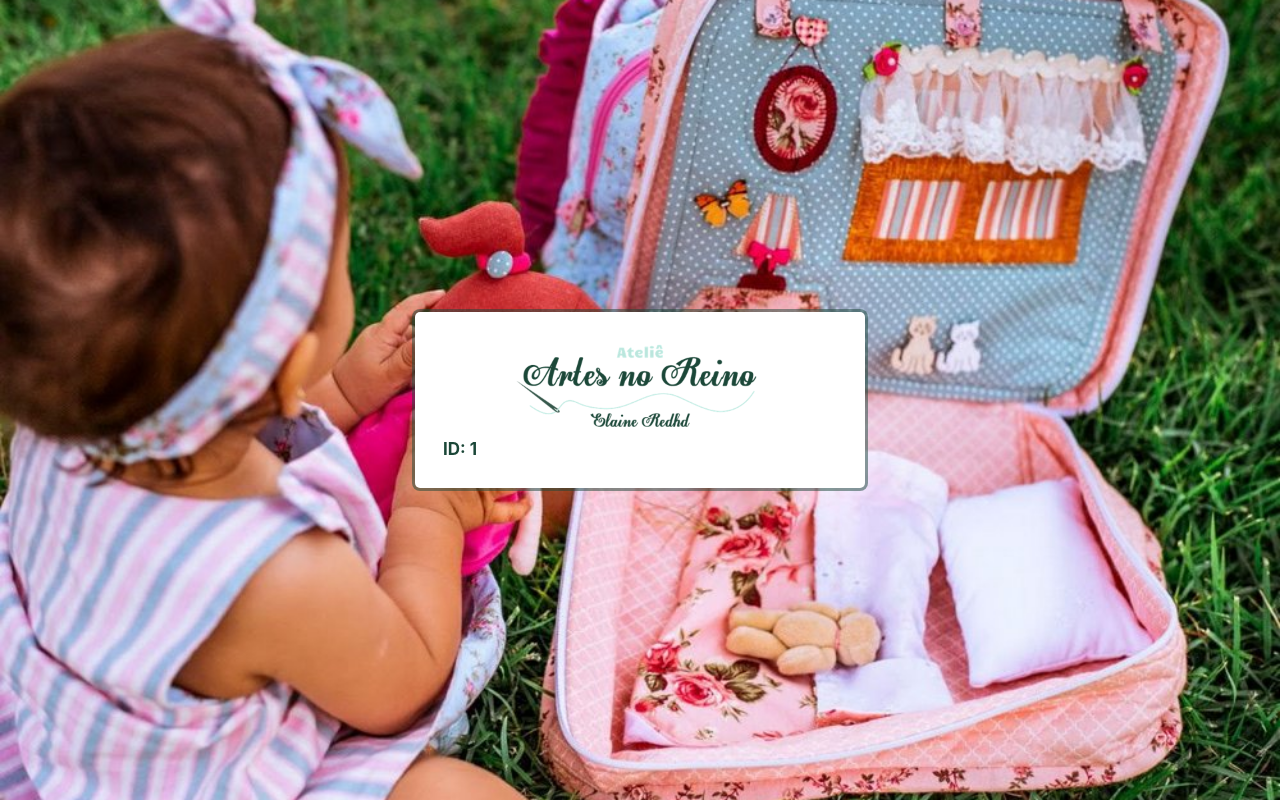
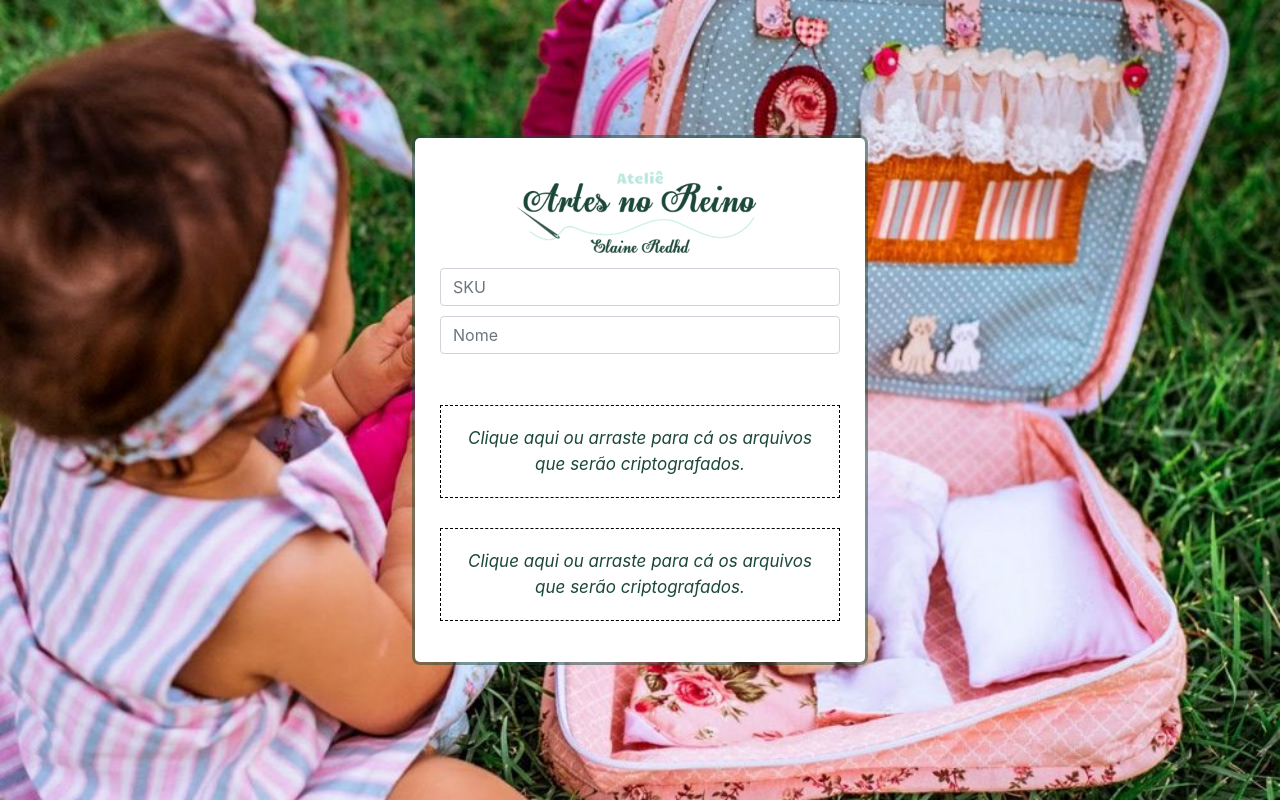
Before and after one commit to iredhd/anr-loja-integrada, a React (Create React App) app: page /projects-manager/1 in a window 1280 px wide. Built offline with nearby package versions, Linux system fonts and the light colour scheme.

Commit message:
Form to upload project data

```diff
--- a/src/pages/ProjectManager/index.js
+++ b/src/pages/ProjectManager/index.js
@@ -1,14 +1,31 @@
 import React from 'react';
 import PropTypes from 'prop-types';
 
-import { Panel, View, Typography } from '../../components';
-import { ProjectManagerLogo } from './styles';
+import { Panel, View, Typography, Input } from '../../components';
+import { ProjectManagerLogo, ProjectManagerForm, ProjectManagerInputGroup, UploadFilesView } from './styles';
 
-const ProjectManager = ({ history, match: { params: { id } } }) => (
+const ProjectManager = ({ history }) => (
   <Panel>
     <ProjectManagerLogo />
     <View>
-      <Typography fontWeight="bold">{`ID: ${id}`}</Typography>
+      <ProjectManagerForm>
+        <ProjectManagerInputGroup>
+          <Input placeholder="SKU" />
+          <Input placeholder="Nome" />
+        </ProjectManagerInputGroup>
+        <ProjectManagerInputGroup>
+          <UploadFilesView>
+            <Typography fontStyle="italic">
+              Clique aqui ou arraste para cá os arquivos que serão criptografados.
+            </Typography>
+          </UploadFilesView>
+          <UploadFilesView>
+            <Typography fontStyle="italic">
+              Clique aqui ou arraste para cá os arquivos que serão criptografados.
+            </Typography>
+          </UploadFilesView>
+        </ProjectManagerInputGroup>
+      </ProjectManagerForm>
     </View>
   </Panel>
 );
--- a/src/pages/ProjectManager/styles.js
+++ b/src/pages/ProjectManager/styles.js
@@ -1,6 +1,36 @@
 import styled from 'styled-components';
-import { Logo } from '../../components';
+import { Form } from 'react-bootstrap';
+
+import { Logo, View } from '../../components';
 
 export const ProjectManagerLogo = styled(Logo)`
   height: 100px;
 `;
+
+export const ProjectManagerForm = styled(Form)`
+  height: 100%;
+  display: flex;
+  flex: 1;
+  flex-direction: column;
+  align-items: center;
+  justify-content: space-between;
+`;
+
+export const ProjectManagerInputGroup = styled(Form.Group)`
+  height: 50%;
+  width: 100%;
+  display: flex;
+  flex-direction: column;
+  justify-content: space-between;
+
+  input {
+      margin: 5px 0px 5px 0px
+  }
+`;
+
+export const UploadFilesView = styled(View)`
+  border: 1px dashed black;
+  padding: 20px;
+  text-align: center;
+  margin-top: 30px;
+`;
```
